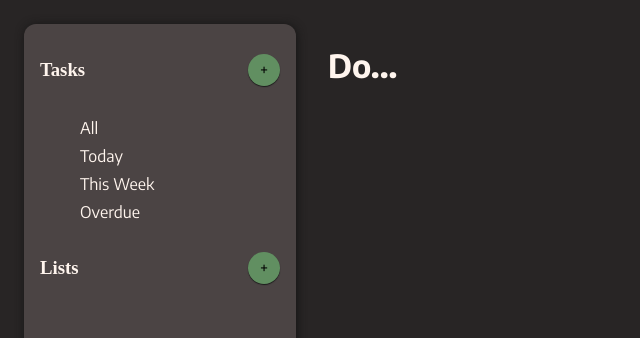
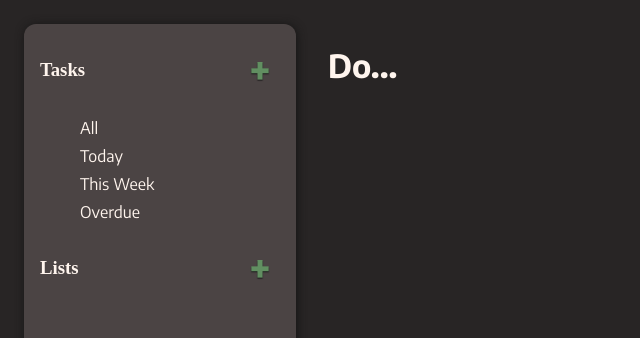
Before and after one commit to FukcThat/Do-List, a website built with webpack: page src/template.html in a window 1280 px wide. Shown: the top 338 px of the page, without its empty margins (0-640 px from the left). Built offline with nearby package versions, Linux system fonts and the light colour scheme; a web font is replaced by a local one.

Commit message:
STYLE: Update add button styles

```diff
--- a/src/styles.css
+++ b/src/styles.css
@@ -50,13 +50,18 @@ button {
 
 .list--open-modal-btn, .add-task-btn {
     cursor: pointer;
-    height: 2rem;
-    width: 2rem;
-    border-radius: 1rem;
+    height: 2.5rem;
+    width: 2.5rem;
     align-self: center;
-    background-color: rgb(97, 143, 97);
+    background: none;
     border: none;
-    box-shadow: 0px 1px 1px rgb(27, 27, 27);
+    color: rgb(97, 143, 97);
+    text-shadow: 0px 1px 1px rgb(27, 27, 27);
+    font-size: 2.5rem;
+    font-weight: bold;
+    display: flex;
+    align-items: center;
+    justify-content: center;
 }
 
 .list--modal {
```
Also changed, not shown: dist/index.html, dist/main.js.
